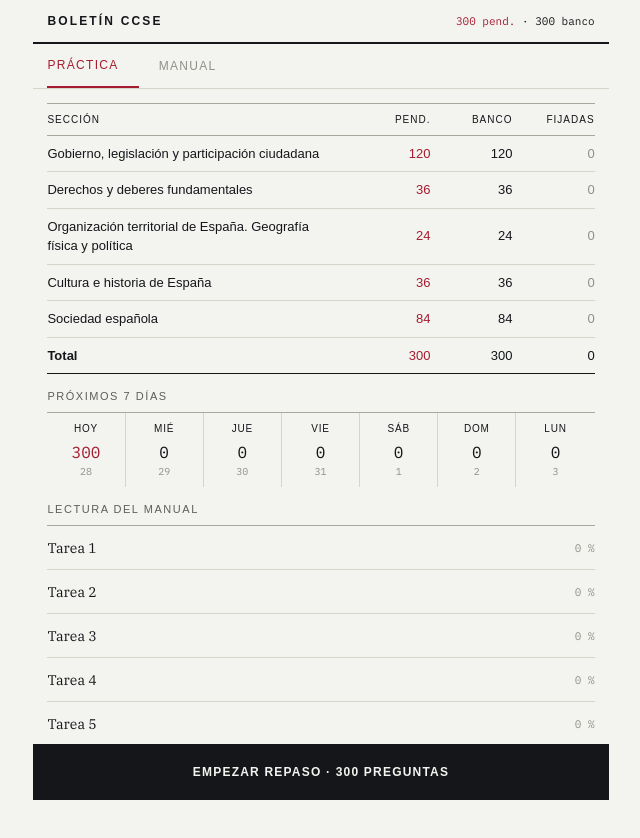
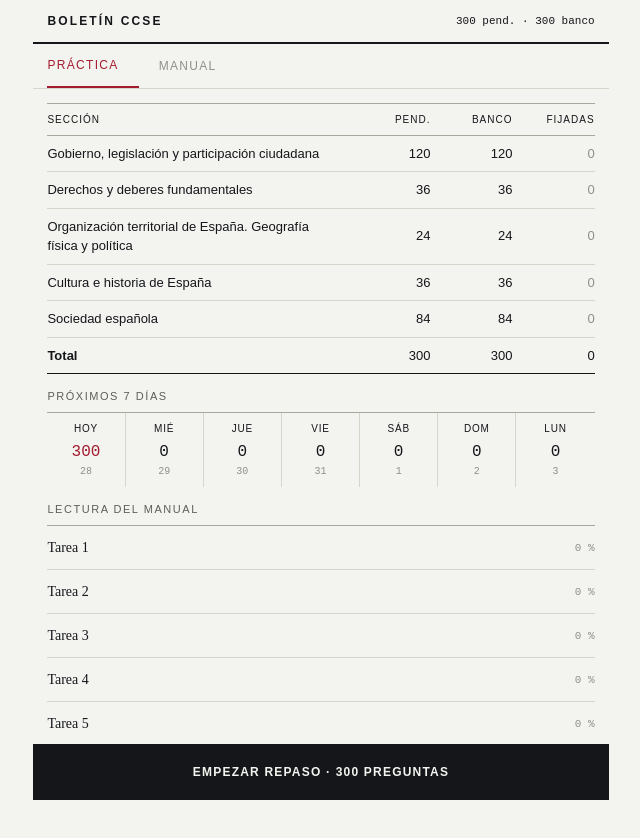
Before and after one commit to HerbCaudill/cervantes, a React (Vite) app: page / in a window 1280 px wide. Shown: the top 838 px of the page, without its empty margins (319-959 px from the left). Built offline with nearby package versions, Linux system fonts and the light colour scheme.

Commit message:
Address Boletín design review

```diff
--- a/index.html
+++ b/index.html
@@ -1,15 +1,9 @@
 <!doctype html>
-<html lang="en">
+<html lang="es">
   <head>
     <meta charset="UTF-8" />
     <link rel="icon" href="data:," />
     <meta name="viewport" content="width=device-width, initial-scale=1.0" />
-    <link rel="preconnect" href="https://fonts.googleapis.com" />
-    <link rel="preconnect" href="https://fonts.gstatic.com" crossorigin />
-    <link
-      href="https://fonts.googleapis.com/css2?family=IBM+Plex+Mono:ital,wght@0,400;0,500;0,600;0,700;1,400&family=IBM+Plex+Sans:ital,wght@0,400;0,500;0,600;0,700;1,400&family=IBM+Plex+Serif:ital,wght@0,400;0,500;0,600;0,700;1,400&display=swap"
-      rel="stylesheet"
-    />
     <title>Boletín CCSE</title>
   </head>
   <body>
--- a/src/components/DeckHeader.tsx
+++ b/src/components/DeckHeader.tsx
@@ -5,7 +5,7 @@ export function DeckHeader({ dueCount, totalCount, inSession, onExit }: Props) {
       <div className="border-ink flex min-h-11 items-center justify-between border-b-2 px-[0.9rem]">
         <h1 className="text-xs font-bold tracking-[0.18em] uppercase">Boletín CCSE</h1>
         <span className="font-mono text-[11px] tabular-nums">
-          <span className={dueCount > 0 ? "text-red" : "text-faint"}>{dueCount} pend.</span>
+          <span className={dueCount > 0 ? undefined : "text-faint"}>{dueCount} pend.</span>
           {" · "}
           {totalCount} banco
         </span>
--- a/src/components/SectionStatsTable.tsx
+++ b/src/components/SectionStatsTable.tsx
@@ -30,11 +30,7 @@ export function SectionStatsTable({ stats }: Props) {
           {stats.map(section => (
             <tr key={section.section} className="border-rule border-b">
               <th className="py-2 pr-3 text-left font-normal">{formatSection(section.section)}</th>
-              <td
-                className={
-                  section.due > 0 ? "text-red py-2 text-right" : "text-faint py-2 text-right"
-                }
-              >
+              <td className={section.due > 0 ? "py-2 text-right" : "text-faint py-2 text-right"}>
                 {section.due}
               </td>
               <td className="py-2 text-right">{section.bank}</td>
@@ -49,7 +45,7 @@ export function SectionStatsTable({ stats }: Props) {
         <tfoot className="border-ink border-b font-medium">
           <tr>
             <th className="py-2 text-left">Total</th>
-            <td className="text-red py-2 text-right">{totals.due}</td>
+            <td className="py-2 text-right">{totals.due}</td>
             <td className="py-2 text-right">{totals.bank}</td>
             <td className="py-2 text-right">{totals.learned}</td>
           </tr>
```
Also changed, not shown: 1 other file (tests, documents, lock files or other folders).
